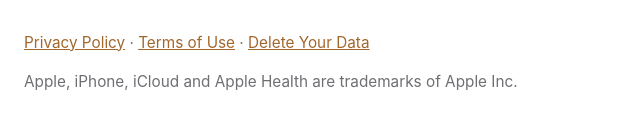
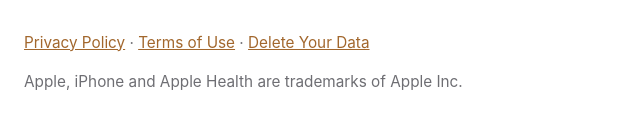
Before and after one commit to VladimirAmiorkov/LastOneIPromiseSupport, a plain HTML site: page website/index.html in a window 1280 px wide. Shown: the part 1419-1557 px from the top of the page, 252-892 px from the left. Drawn offline with Linux system fonts and the light colour scheme.

Commit message:
Dop iCloud from footer

```diff
--- a/website/index.html
+++ b/website/index.html
@@ -149,7 +149,7 @@
       <a href="terms/">Terms of Use</a> ·
       <a href="delete-data/">Delete Your Data</a>
     </p>
-    <p>Apple, iPhone, iCloud and Apple Health are trademarks of Apple Inc.</p>
+    <p>Apple, iPhone and Apple Health are trademarks of Apple Inc.</p>
   </footer>
 </body>
 </html>
```
